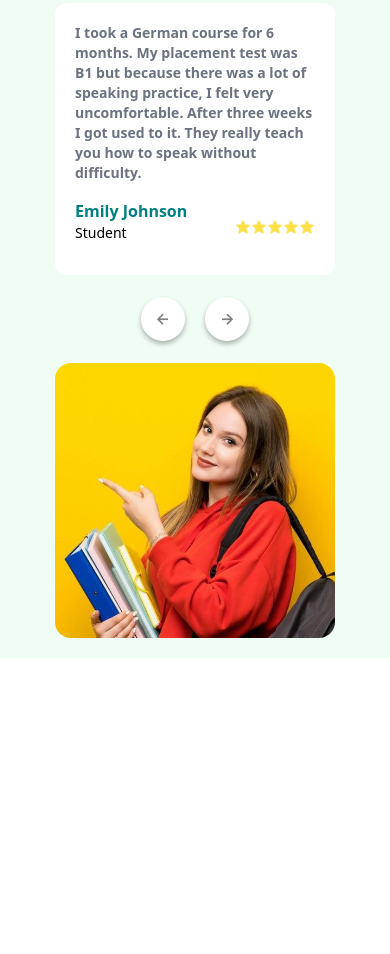
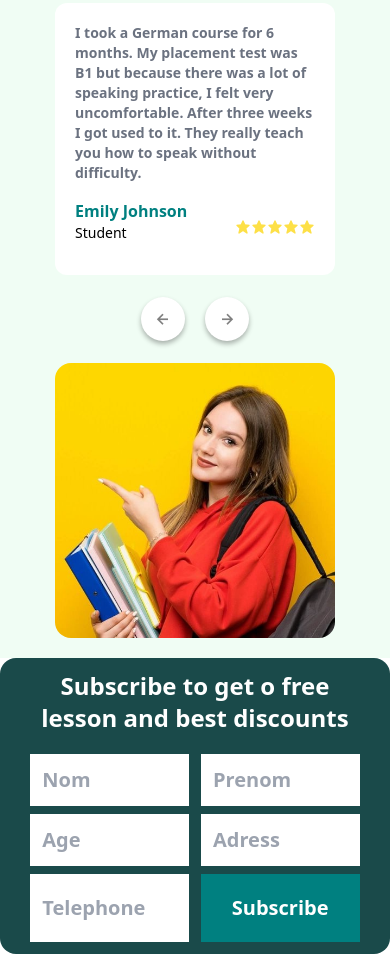
Before and after one commit to Kodatchi-001/School_web, a plain HTML site: page index.html in a window 390 px wide. Shown: the part 5150-6104 px from the top of the page. Before the commit the page ends 5808 px from the top, so only its background shows below. Drawn offline with nearby package versions, Linux system fonts and the light colour scheme.

Commit message:
create page-5

```diff
--- a/index.html
+++ b/index.html
@@ -20,10 +20,8 @@
             <li><a href="#page-3" class="text-lg">Teachers</a></li>
             <li><a href="#page-4" class="text-lg">Reviews</a></li>
             <li>
-                <button class="py-3 px-7 font-bold rounded bg-[#259b9b] hover:bg-[#1a4a4a] text-white"
-                    style="border-radius: 8px; transition: 0.5s ease;">
-                    Sign In
-                </button>
+                <a href="#page-5" class="py-3 px-7 font-bold rounded bg-[#259b9b] hover:bg-[#1a4a4a] text-white"
+                    style="border-radius: 8px; transition: 0.5s ease;">Sign In</a>
             </li>
         </ul>
         <i class='bx bx-menu block lg:hidden text-2xl text-[#259b9b]'></i>
@@ -231,7 +229,8 @@
         </div>
     </section>
     <!-- page/3-->
-    <section class="w-full h-full lg:h-[90vh] flex justify-center items-center pl-5 pr-5 lg:pl-0 lg:pr-0 mt-8 lg:mt-0"id="page-3">
+    <section class="w-full h-full lg:h-[90vh] flex justify-center items-center pl-5 pr-5 lg:pl-0 lg:pr-0 mt-8 lg:mt-0"
+        id="page-3">
         <div
             class="w-full md:w-4/5 lg:w-full xl:w-[80%] h-[90%] flex lg:justify-center flex-wrap overflow-hidden gap-5 lg:gap-0">
             <div
@@ -263,7 +262,8 @@
                         </div>
                     </div>
                     <!-- card-2-->
-                    <div class="w-full sm:w-[45%] lg:w-1/5 xl:w-1/4 lg:h-[80%] xl:h-full flex justify-center flex-wrap p-4 gap-1">
+                    <div
+                        class="w-full sm:w-[45%] lg:w-1/5 xl:w-1/4 lg:h-[80%] xl:h-full flex justify-center flex-wrap p-4 gap-1">
                         <img src="Assets/teachers(2).png" class="w-full h-3/4" style="border-radius: 10px;">
                         <div class="w-full h-[15%] flex flex-wrap items-center">
                             <h1 class="w-full text-2xl font-bold text-[#008080]">Antonio</h1>
@@ -271,7 +271,8 @@
                         </div>
                     </div>
                     <!-- card-3-->
-                    <div class="w-full sm:w-[45%] lg:w-1/5 xl:w-1/4 lg:h-[80%] xl:h-full flex justify-center flex-wrap p-4 gap-1">
+                    <div
+                        class="w-full sm:w-[45%] lg:w-1/5 xl:w-1/4 lg:h-[80%] xl:h-full flex justify-center flex-wrap p-4 gap-1">
                         <img src="Assets/teachers(3).png" class="w-full h-3/4" style="border-radius: 10px;">
                         <div class="w-full h-[15%] flex flex-wrap items-center">
                             <h1 class="w-full text-2xl font-bold text-[#008080]">Alessandro</h1>
@@ -279,7 +280,8 @@
                         </div>
                     </div>
                     <!-- card-4-->
-                    <div class="w-full sm:w-[45%] lg:w-1/5 xl:w-1/4 lg:h-[80%] xl:h-full flex justify-center flex-wrap p-4 gap-1">
+                    <div
+                        class="w-full sm:w-[45%] lg:w-1/5 xl:w-1/4 lg:h-[80%] xl:h-full flex justify-center flex-wrap p-4 gap-1">
                         <img src="Assets/teachers(4).png" class="w-full h-3/4" style="border-radius: 10px;">
                         <div class="w-full h-[15%] flex flex-wrap items-center">
                             <h1 class="w-full text-2xl font-bold text-[#008080]">Gabriele</h1>
@@ -291,7 +293,8 @@
                 <div
                     class="min-w-full h-full flex flex-wrap justify-around items-center card-slides-2 gap-2 lg:gap-0 pl-2 pr-2 sm:pl-0 sm:pr-0">
                     <!-- card-1-->
-                    <div class="w-full sm:w-[45%] lg:w-1/5 xl:w-1/4 lg:h-[80%] xl:h-full flex justify-center flex-wrap p-4 gap-1">
+                    <div
+                        class="w-full sm:w-[45%] lg:w-1/5 xl:w-1/4 lg:h-[80%] xl:h-full flex justify-center flex-wrap p-4 gap-1">
                         <img src="Assets/teachers(5).png" class="w-full h-3/4" style="border-radius: 10px;">
                         <div class="w-full h-[15%] flex flex-wrap items-center">
                             <h1 class="w-full text-2xl font-bold text-[#008080]">Luca</h1>
@@ -299,7 +302,8 @@
                         </div>
                     </div>
                     <!-- card-2-->
-                    <div class="w-full sm:w-[45%] lg:w-1/5 xl:w-1/4 lg:h-[80%] xl:h-full flex justify-center flex-wrap p-4 gap-1">
+                    <div
+                        class="w-full sm:w-[45%] lg:w-1/5 xl:w-1/4 lg:h-[80%] xl:h-full flex justify-center flex-wrap p-4 gap-1">
                         <img src="Assets/teachers(6).png" class="w-full h-3/4" style="border-radius: 10px;">
                         <div class="w-full h-[15%] flex flex-wrap items-center">
                             <h1 class="w-full text-2xl font-bold text-[#008080]">Kenji</h1>
@@ -307,7 +311,8 @@
                         </div>
                     </div>
                     <!-- card-3-->
-                    <div class="w-full sm:w-[45%] lg:w-1/5 xl:w-1/4 lg:h-[80%] xl:h-full flex justify-center flex-wrap p-4 gap-1">
+                    <div
+                        class="w-full sm:w-[45%] lg:w-1/5 xl:w-1/4 lg:h-[80%] xl:h-full flex justify-center flex-wrap p-4 gap-1">
                         <img src="Assets/teachers(7).png" class="w-full h-3/4" style="border-radius: 10px;">
                         <div class="w-full h-[15%] flex flex-wrap items-center">
                             <h1 class="w-full text-2xl font-bold text-[#008080]">John</h1>
@@ -315,7 +320,8 @@
                         </div>
                     </div>
                     <!-- card-4-->
-                    <div class="w-full sm:w-[45%] lg:w-1/5 xl:w-1/4 lg:h-[80%] xl:h-full flex justify-center flex-wrap p-4 gap-1">
+                    <div
+                        class="w-full sm:w-[45%] lg:w-1/5 xl:w-1/4 lg:h-[80%] xl:h-full flex justify-center flex-wrap p-4 gap-1">
                         <img src="Assets/teachers(8).png" class="w-full h-3/4" style="border-radius: 10px;">
                         <div class="w-full h-[15%] flex flex-wrap items-center">
                             <h1 class="w-full text-2xl font-bold text-[#008080]">Carlos</h1>
@@ -331,8 +337,10 @@
         <div class=" w-full xl:w-[80%] h-full lg:h-[70%] flex flex-col lg:flex-row justify-center gap-5 lg:gap-0">
             <div class=" w-full lg:w-[43%] flex justify-center lg:justify-start flex-wrap gap-8 lg:gap-0">
                 <div class=" w-full lg:w-[70%] xl:w-[60%] h-[38%] flex items-center flex-wrap gap-5 lg:gap-0">
-                    <h1 class="w-full text-3xl lg:text-4xl text-center lg:text-start font-bold text-[#008080]">What students say about Linfang?</h1>
-                    <p class=" w-full text-center lg:text-start font-bold text-[gray] ">Read what our students think after taking the course</p>
+                    <h1 class="w-full text-3xl lg:text-4xl text-center lg:text-start font-bold text-[#008080]">What
+                        students say about Linfang?</h1>
+                    <p class=" w-full text-center lg:text-start font-bold text-[gray] ">Read what our students think
+                        after taking the course</p>
                 </div>
                 <div
                     class="w-[80%] sm:w-[60%] md:w-[50%] lg:w-[35vw] xl:w-[25vw] lg:h-[30vh] flex flex-wrap p-5 lg:mr-[-25vw] xl:mr-[-30vw] xl:ml-[10vh] lg:mt-[22vh] rounded-xl z-40 gap-4 xl:gap-0 bg-white">
@@ -372,7 +380,33 @@
             </div>
         </div>
     </section>
-    <script src="script.js"></script>
+    <!--page/5-->
+    <section class="w-full h-full lg:h-[80vh] flex justify-center items-center" id="page-5">
+        <div
+            class=" w-full lg:w-[90%] xl:w-[70%] h-full lg:h-[80%] flex justify-center items-center flex-wrap p-3 lg:p-0 gap-5 lg:gap-0 rounded-2xl bg-[#1a4a4a]">
+            <h1
+                class=" w-[90%] md:w-full h-1/3 flex justify-center items-center text-center lg:text-start text-2xl lg:text-4xl text-white font-bold">
+                Subscribe to get o
+                free lesson and best
+                discounts</h1>
+            <div class=" w-full lg:w-[80%] h-2/3">
+                <form class="h-[80%] flex justify-center items-center flex-wrap gap-2 lg:gap-0">
+                    <div class="w-[90%] h-1/4 flex justify-around gap-3">
+                        <input type="text" class="w-1/2 p-3 lg:p-5 font-bold text-xl" placeholder="Nom">
+                        <input type="text" class="w-1/2 p-3 lg:p-5 font-bold text-xl" placeholder="Prenom">
+                    </div>
+                    <div class="w-[90%] h-1/4 flex justify-around gap-3">
+                        <input type="number" class="w-1/2 p-3 lg:p-5 font-bold text-xl" placeholder="Age">
+                        <input type="text" class="w-1/2 p-3 lg:p-5 font-bold text-xl" placeholder="Adress">
+                    </div>
+                    <div class="w-[90%] h-1/4 flex justify-around gap-3">
+                        <input type="number" class="w-1/2 p-3 lg:p-5 font-bold text-xl" placeholder="Telephone">
+                        <button class="w-1/2 p-5 font-bold text-xl bg-[#008080] text-white"">Subscribe</button>
+                    </div>
+                </form>
+            </div>
+        </div>
+    </section>
 </body>
 
 </html>
```
